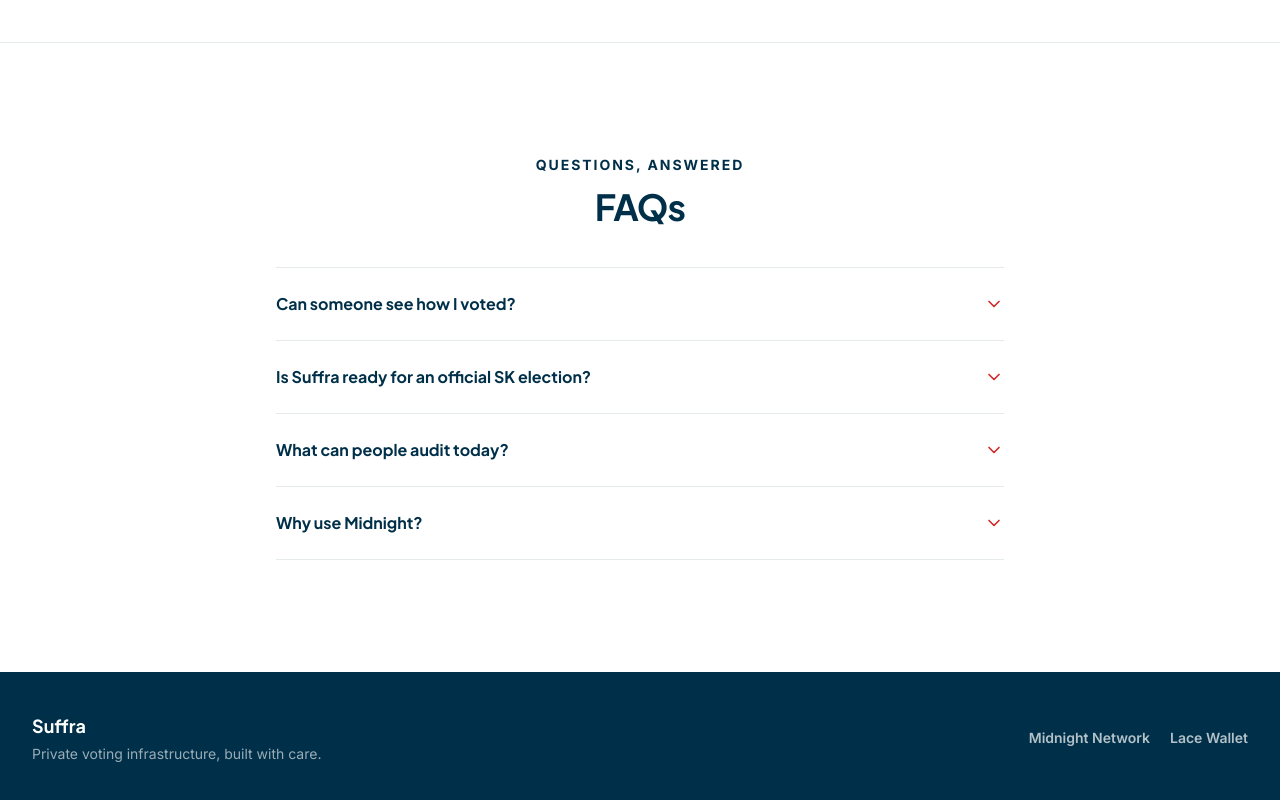
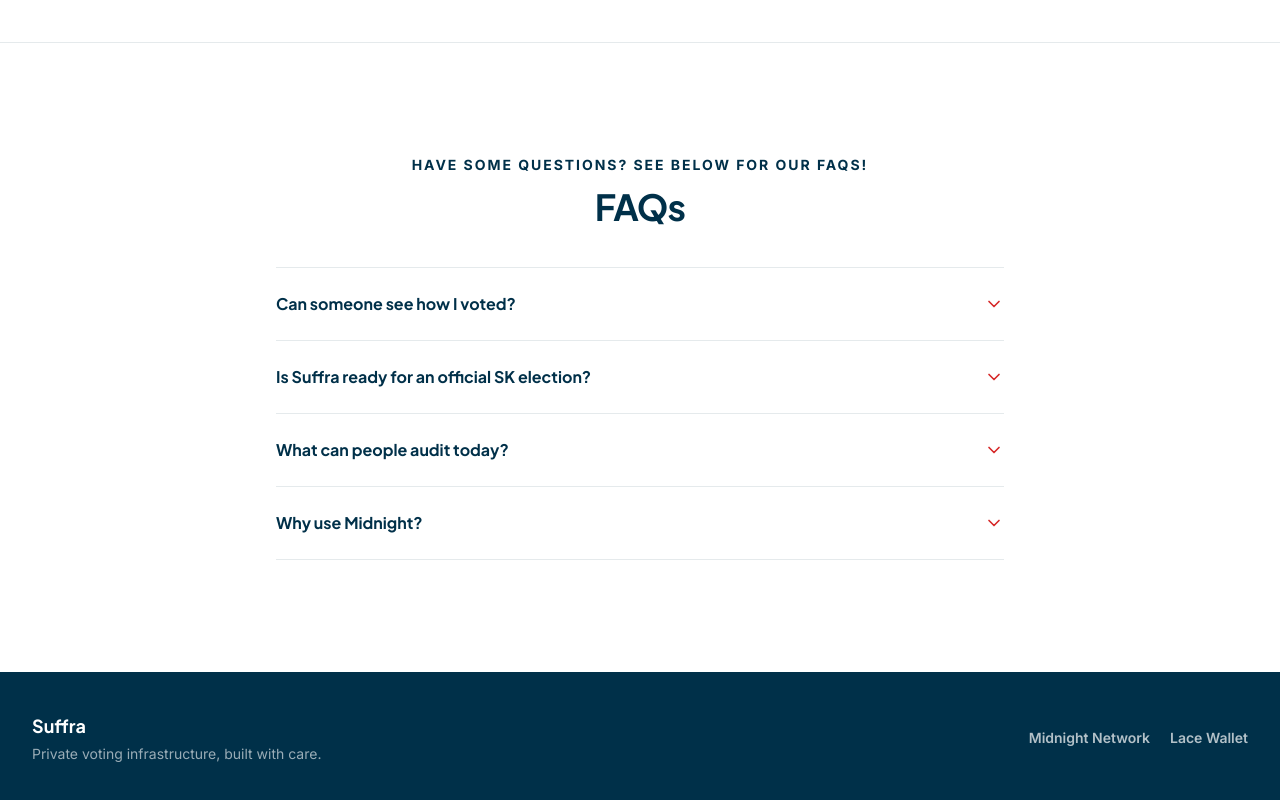
Before and after one commit to pablo-pica/suffra, a React (Vite) app: page / in a window 1280 px wide. Shown: the part 3325-4125 px from the top of the page. Built offline with nearby package versions, Linux system fonts and the light colour scheme; what @midnight-ntwrk/compact-runtime, @midnight-ntwrk/midnight-js-network-id would draw is missing.

Commit message:
fix(ui): update faq section header text
- Change FAQ section subtitle from "Questions, answered" to "Have some questions? See below for our FAQs!"
- Improves clarity and user engagement with more conversational messaging
- Aligns with refined landing page copy strategy

```diff
--- a/src/components/LandingPage.tsx
+++ b/src/components/LandingPage.tsx
@@ -190,7 +190,7 @@
         </section>
 
         <section id="faqs" className="bg-white py-20 lg:py-28">
-          <div className="mx-auto max-w-3xl px-5"><motion.div {...animation} className="text-center"><p className="text-sm font-bold uppercase tracking-[0.14em] text-hope-blue">Questions, answered</p><h2 className="mt-3 font-headings text-4xl font-bold tracking-tight">FAQs</h2></motion.div><div className="mt-10 border-y border-hope-ink/10">{faqs.map(({ question, answer }) => <FaqItem key={question} question={question} answer={answer} />)}</div></div>
+          <div className="mx-auto max-w-3xl px-5"><motion.div {...animation} className="text-center"><p className="text-sm font-bold uppercase tracking-[0.14em] text-hope-blue">Have some questions? See below for our FAQs!</p><h2 className="mt-3 font-headings text-4xl font-bold tracking-tight">FAQs</h2></motion.div><div className="mt-10 border-y border-hope-ink/10">{faqs.map(({ question, answer }) => <FaqItem key={question} question={question} answer={answer} />)}</div></div>
         </section>
       </main>
 
```
